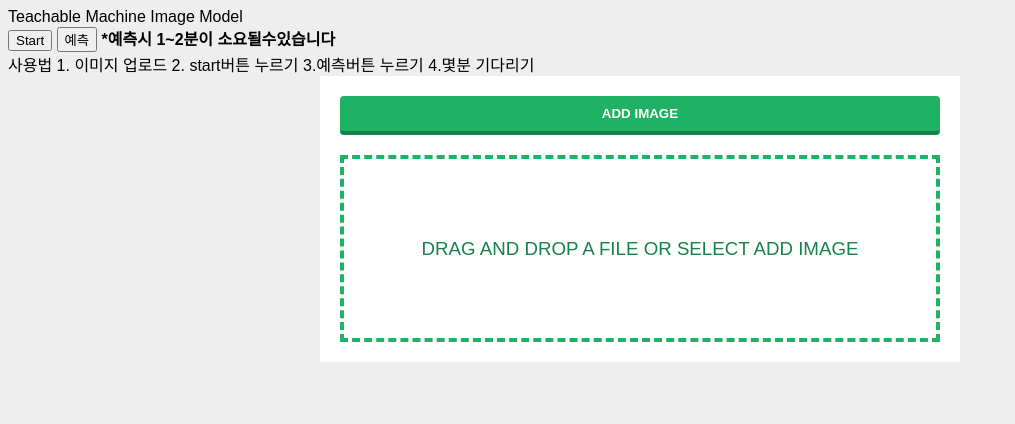
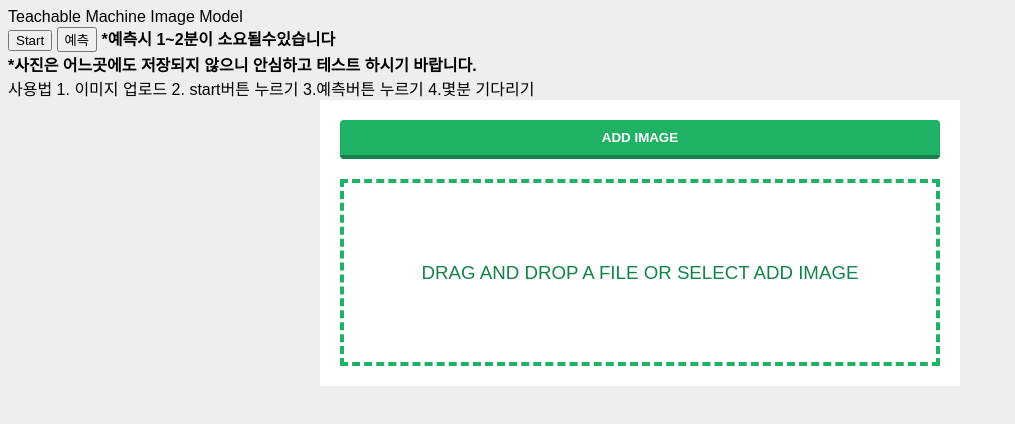
Before and after one commit to alstjthd/celebrity, a plain HTML site: page index.html in a window 1280 px wide. Shown: the whole page, without its empty margins (0-1015 px from the left). Drawn offline with nearby package versions, Linux system fonts and the light colour scheme.

Commit message:
add 경고문

```diff
--- a/index.html
+++ b/index.html
@@ -13,6 +13,7 @@
 <button type="button" onclick="init()">Start</button>
 <button type="button" onclick="predict()">예측</button>
 <strong>*예측시 1~2분이 소요될수있습니다</strong><br>
+<strong>*사진은 어느곳에도 저장되지 않으니 안심하고 테스트 하시기 바랍니다.</strong><br>
 사용법 1. 이미지 업로드 2. start버튼 누르기 3.예측버튼 누르기 4.몇분 기다리기
 <!-- 이미지 업로드 html 붙이기-->
 <script class="jsbin" src="https://ajax.googleapis.com/ajax/libs/jquery/1/jquery.min.js"></script>
```
